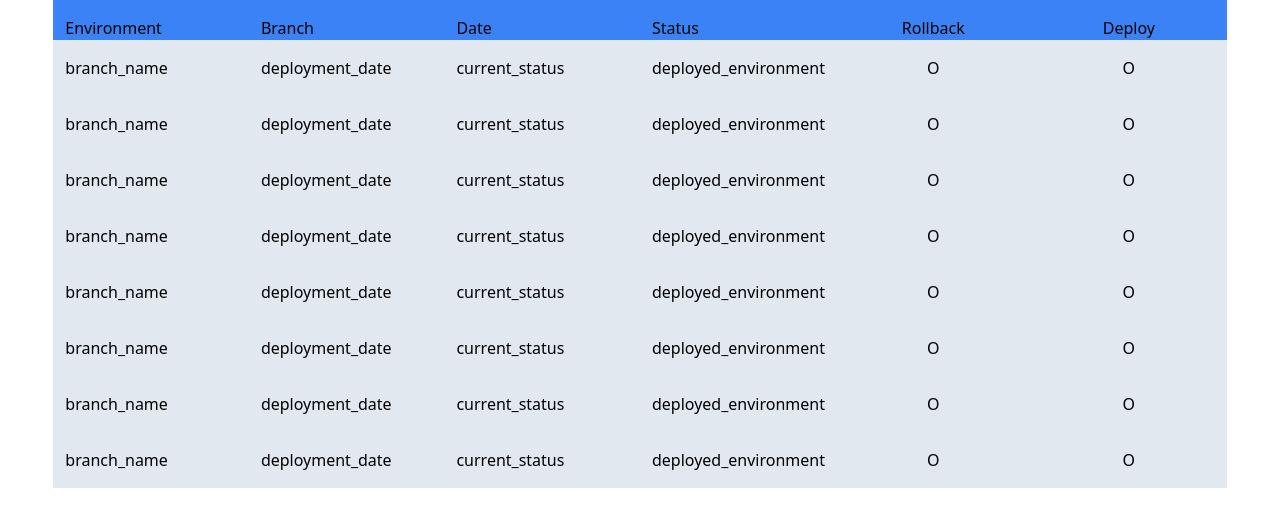
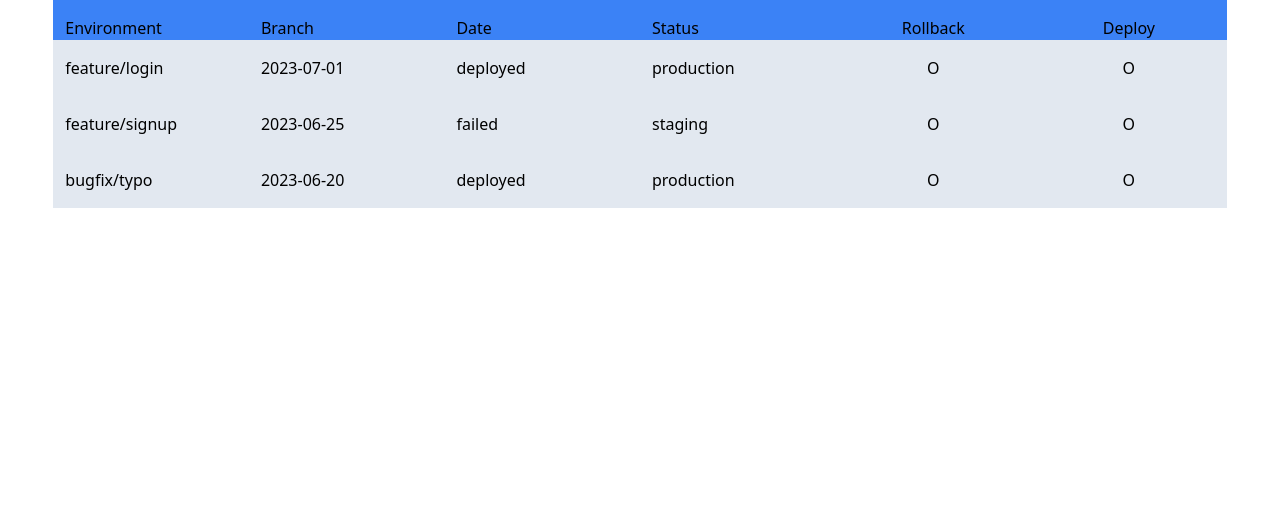
Before and after one commit to iLooL/expandable-table, a React (Vite) app: page / in a window 1280 px wide. Shown: the top 526 px of the page. Built offline with nearby package versions, Linux system fonts and the light colour scheme.

Commit message:
each row expands on its own

```diff
--- a/src/components/DeploymentTable.tsx
+++ b/src/components/DeploymentTable.tsx
@@ -1,10 +1,17 @@
 import React, { useState } from 'react'
 
 type Deployment = {
-    branch: string;
-    deployment_date: string;
-    status: string;
-    environment: string;
+  branch: string;
+  deployment_date: string;
+  status: string;
+  environment: string;
+  commit_hash: string;
+  deployed_by: string;
+  deployment_duration: string;
+  rollback_status: string;
+  error_logs: string;
+  test_results: string;
+  deployment_notes: string;
 };
 
 type Props = {
@@ -12,8 +19,7 @@ type Props = {
 };
 
 const DeploymentTable: React.FC<Props> = ({ deployments }) => {
-    const [expandedRows, setExpandedRows] = useState<number[]>([]);
-    const [selectedDeployment, setSelectedDeployment] = useState<Deployment | null>(null);
+    const [expandedRows, setExpandedRows] = useState<{ [key: number]: boolean }>({});
     const headers = [
         "Environment",
         "Branch",
@@ -23,18 +29,10 @@ const DeploymentTable: React.FC<Props> = ({ deployments }) => {
         "Deploy"
     ]
     const handleRowClick = (index: number) => {
-        const currentIndex = expandedRows.indexOf(index);
-        const newExpandedRows = [...expandedRows];
-
-        if (currentIndex === -1) {
-            newExpandedRows.push(index);
-            setSelectedDeployment(deployments[index]);
-        } else {
-            newExpandedRows.splice(currentIndex, 1);
-            setSelectedDeployment(null);
-        }
-
-        setExpandedRows(newExpandedRows);
+        setExpandedRows(prevState => ({
+            ...prevState,
+            [index]: !prevState[index]
+        }));
     };
 
     return (
@@ -63,12 +61,18 @@ const DeploymentTable: React.FC<Props> = ({ deployments }) => {
                             <div className='bg-slate-200 px-3 py-4 w-1/6 flex justify-center'>O</div>
                             <div className='bg-slate-200 px-3 py-4 w-1/6 flex justify-center'>O</div>
                         </div>
-                        {expandedRows.includes(index) && selectedDeployment && (
+                        {expandedRows[index] && (
                             <div className="col-span-5 border-t border-gray-200 bg-slate-400 p-2 h-56">
-                                <p>{`Branch: ${selectedDeployment.branch}`}</p>
-                                <p>{`Deployment Date: ${selectedDeployment.deployment_date}`}</p>
-                                <p>{`Status: ${selectedDeployment.status}`}</p>
-                                <p>{`Environment: ${selectedDeployment.environment}`}</p>
+                                <p>{`Branch: ${deployment.branch}`}</p>
+                                <p>{`Deployment Date: ${deployment.deployment_date}`}</p>
+                                <p>{`Status: ${deployment.status}`}</p>
+                                <p>{`Environment: ${deployment.commit_hash}`}</p>
+                                <p>{`Environment: ${deployment.deployed_by}`}</p>
+                                <p>{`Environment: ${deployment.deployment_duration}`}</p>
+                                <p>{`Environment: ${deployment.rollback_status}`}</p>
+                                <p>{`Environment: ${deployment.error_logs}`}</p>
+                                <p>{`Environment: ${deployment.test_results}`}</p>
+                                <p>{`Environment: ${deployment.deployment_notes}`}</p>
                             </div>
                         )}
                     </React.Fragment>
--- a/src/table.ts
+++ b/src/table.ts
@@ -1,50 +1,41 @@
 export const table = [
     {
-        "branch": "branch_name",
-        "deployment_date": "deployment_date",
-        "status": "current_status",
-        "environment": "deployed_environment",
+        "branch": "feature/login",
+        "deployment_date": "2023-07-01",
+        "status": "deployed",
+        "environment": "production",
+        "commit_hash": "a1b2c3d4",
+        "deployed_by": "John Doe",
+        "deployment_duration": "15 minutes",
+        "rollback_status": "No",
+        "error_logs": "",
+        "test_results": "All tests passed",
+        "deployment_notes": "Added login feature"
     },
     {
-        "branch": "branch_name",
-        "deployment_date": "deployment_date",
-        "status": "current_status",
-        "environment": "deployed_environment",
+        "branch": "feature/signup",
+        "deployment_date": "2023-06-25",
+        "status": "failed",
+        "environment": "staging",
+        "commit_hash": "e5f6g7h8",
+        "deployed_by": "Jane Doe",
+        "deployment_duration": "20 minutes",
+        "rollback_status": "Yes",
+        "error_logs": "Error in signup module",
+        "test_results": "5 tests failed",
+        "deployment_notes": "Signup feature deployment failed"
     },
     {
-        "branch": "branch_name",
-        "deployment_date": "deployment_date",
-        "status": "current_status",
-        "environment": "deployed_environment",
-    },
-    {
-        "branch": "branch_name",
-        "deployment_date": "deployment_date",
-        "status": "current_status",
-        "environment": "deployed_environment",
-    },
-    {
-        "branch": "branch_name",
-        "deployment_date": "deployment_date",
-        "status": "current_status",
-        "environment": "deployed_environment",
-    },
-    {
-        "branch": "branch_name",
-        "deployment_date": "deployment_date",
-        "status": "current_status",
-        "environment": "deployed_environment",
-    },
-    {
-        "branch": "branch_name",
-        "deployment_date": "deployment_date",
-        "status": "current_status",
-        "environment": "deployed_environment",
-    },
-    {
-        "branch": "branch_name",
-        "deployment_date": "deployment_date",
-        "status": "current_status",
-        "environment": "deployed_environment",
+        "branch": "bugfix/typo",
+        "deployment_date": "2023-06-20",
+        "status": "deployed",
+        "environment": "production",
+        "commit_hash": "i9j0k1l2",
+        "deployed_by": "John Doe",
+        "deployment_duration": "10 minutes",
+        "rollback_status": "No",
+        "error_logs": "",
+        "test_results": "All tests passed",
+        "deployment_notes": "Fixed typo in homepage"
     },
 ]
```
